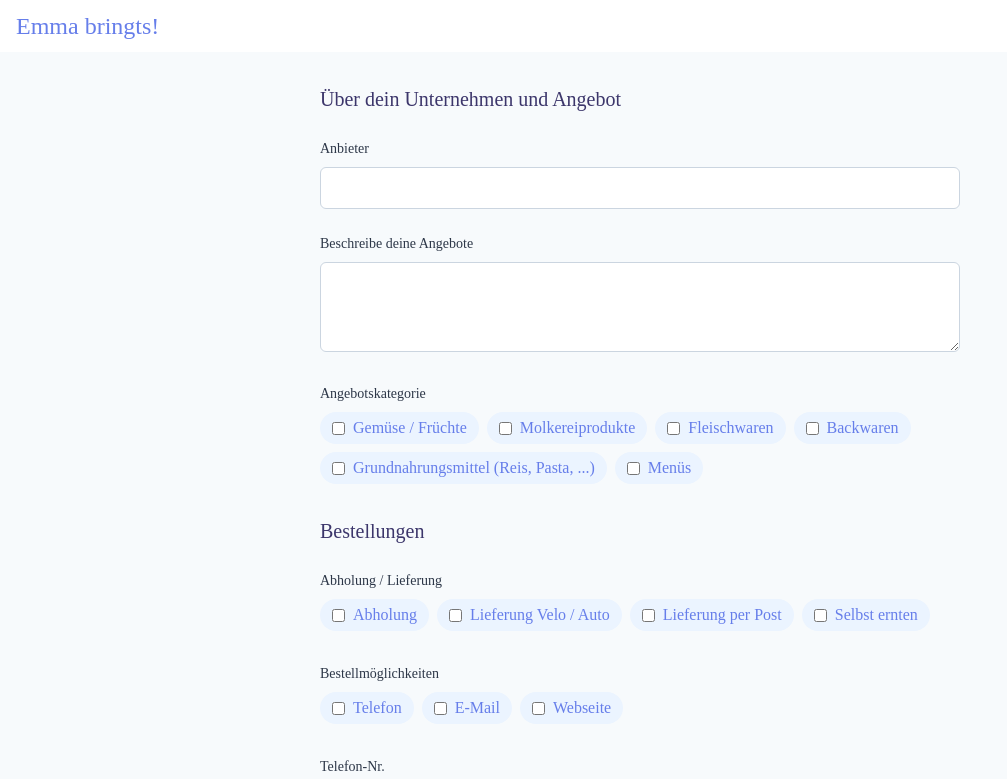
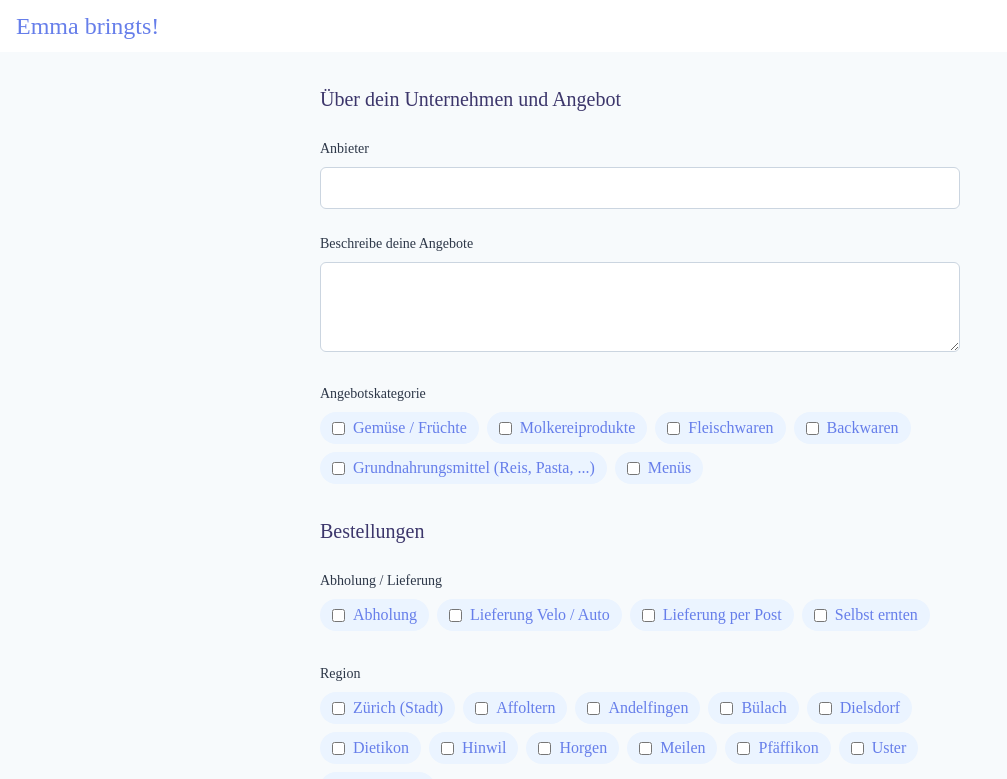
Before and after one commit to deniaz/emma-bringts, a Next.js app: page /mitmachen in a window 1280 px wide. Shown: the top 779 px of the page, without its empty margins (0-1007 px from the left). Built offline with nearby package versions, Linux system fonts and the light colour scheme.

Commit message:
Add Regions

```diff
--- a/src/elements/checkbox.tsx
+++ b/src/elements/checkbox.tsx
@@ -13,13 +13,14 @@ const styles = {
 export type Props = {
   name: string;
   label: string;
+  value?: string;
   checked?: boolean;
   onChange(e: ChangeEvent<HTMLInputElement>): void;
 };
 
-export const Checkbox: FC<Props> = ({ name, onChange, checked = false, label }) => (
+export const Checkbox: FC<Props> = ({ name, onChange, value, checked = false, label }) => (
   <label className={[styles.container, checked && styles.checkedInput].filter(Boolean).join(' ')}>
-    <input onChange={onChange} className={styles.input} name={name} type="checkbox" checked={checked} />
+    <input value={value} onChange={onChange} className={styles.input} name={name} type="checkbox" checked={checked} />
     <span className={[styles.label, checked ? styles.checkedLabel : styles.uncheckedLabel].filter(Boolean).join(' ')}>
       {label}
     </span>
--- a/src/pages/mitmachen.tsx
+++ b/src/pages/mitmachen.tsx
@@ -10,15 +10,36 @@ import { Stacked } from '../layout/stacked';
 
 type Targetable = HTMLInputElement | HTMLTextAreaElement;
 
+type A =
+  | {
+      type: 'update';
+      target: Targetable;
+    }
+  | { type: 'region_change'; region: string };
+
 const isCheckbox = (element: Targetable): element is HTMLInputElement => element.type === 'checkbox';
-function reduce<S>(state: S, target: Targetable): S {
-  return {
-    ...state,
-    [target.getAttribute('name')]: isCheckbox(target) ? target.checked : target.value,
-  };
+
+function reduce<S>(state: S, action: A): S {
+  if (action.type === 'update') {
+    return {
+      ...state,
+      [action.target.getAttribute('name')]: isCheckbox(action.target) ? action.target.checked : action.target.value,
+    };
+  }
+
+  if (action.type === 'region_change') {
+    return {
+      ...state,
+      regions: state['regions'].includes(action.region)
+        ? state['regions'].filter((region) => region !== action.region)
+        : [...state['regions'], action.region],
+    };
+  }
+
+  return state;
 }
 
-type Reducer<S> = (prevState: S, target: Targetable) => S;
+type Reducer<S> = (prevState: S, action: A) => S;
 
 const styles = {
   title: 'text-xl font-sans mb-6 text-indigo-900',
@@ -55,6 +76,7 @@ export default () => {
     street: '',
     zip: '',
     locality: '',
+    regions: [],
   };
 
   const [form, dispatch] = useReducer<Reducer<typeof initial>>(reduce, initial);
@@ -63,7 +85,17 @@ export default () => {
 
   function handleChange(e: ChangeEvent<Targetable>) {
     e.persist();
-    dispatch(e.target);
+    dispatch({
+      type: 'update',
+      target: e.target,
+    });
+  }
+
+  function handleRegionChange(e: ChangeEvent<HTMLInputElement>) {
+    dispatch({
+      type: 'region_change',
+      region: e.target.value,
+    });
   }
 
   const submit = async () => {
@@ -88,6 +120,7 @@ export default () => {
       const variables = {
         vendor: {
           name: form.vendor,
+          region: form.regions.join(', '),
           categories: [
             form.veggies && 'veggies',
             form.dairies && 'dairies',
@@ -209,6 +242,84 @@ export default () => {
             ]}
           />
           <Selection
+            onChange={handleRegionChange}
+            label="Region"
+            options={[
+              {
+                label: 'Zürich (Stadt)',
+                value: 'Zürich (Stadt)',
+                name: 'region',
+                checked: form.regions.includes('Zürich (Stadt)'),
+              },
+              {
+                label: 'Affoltern',
+                value: 'Affoltern',
+                name: 'region',
+                checked: form.regions.includes('Affoltern'),
+              },
+              {
+                label: 'Andelfingen',
+                value: 'Andelfingen',
+                name: 'region',
+                checked: form.regions.includes('Andelfingen'),
+              },
+              {
+                label: 'Bülach',
+                value: 'Bülach',
+                name: 'region',
+                checked: form.regions.includes('Bülach'),
+              },
+              {
+                label: 'Dielsdorf',
+                value: 'Dielsdorf',
+                name: 'region',
+                checked: form.regions.includes('Dielsdorf'),
+              },
+              {
+                label: 'Dietikon',
+                value: 'Dietikon',
+                name: 'region',
+                checked: form.regions.includes('Dietikon'),
+              },
+              {
+                label: 'Hinwil',
+                value: 'Hinwil',
+                name: 'region',
+                checked: form.regions.includes('Hinwil'),
+              },
+              {
+                label: 'Horgen',
+                value: 'Horgen',
+                name: 'region',
+                checked: form.regions.includes('Horgen'),
+              },
+              {
+                label: 'Meilen',
+                value: 'Meilen',
+                name: 'region',
+                checked: form.regions.includes('Meilen'),
+              },
+              {
+                label: 'Pfäffikon',
+                value: 'Pfäffikon',
+                name: 'region',
+                checked: form.regions.includes('Pfäffikon'),
+              },
+              {
+                label: 'Uster',
+                value: 'Uster',
+                name: 'region',
+                checked: form.regions.includes('Uster'),
+              },
+              {
+                label: 'Winterthur',
+                value: 'Winterthur',
+                name: 'region',
+                checked: form.regions.includes('Winterthur'),
+              },
+            ]}
+          />
+          <Selection
             onChange={handleChange}
             label="Bestellmöglichkeiten"
             options={[
--- a/src/resolvers/vendors.ts
+++ b/src/resolvers/vendors.ts
@@ -60,6 +60,7 @@ const buildInsert = async (vendor: Vendor): Promise<Omit<MongoVendor, '_id'>> =>
 
   return {
     ...vendor,
+    tenant: 'EMMA',
     location: {
       type: 'Point',
       coordinates: [lat, lng],
```
